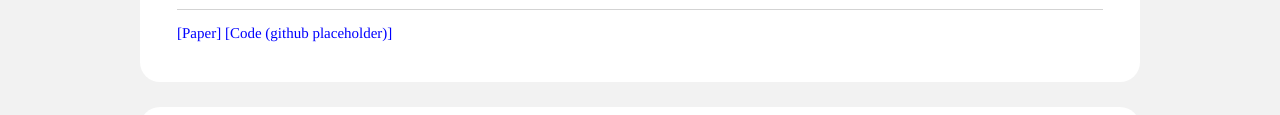
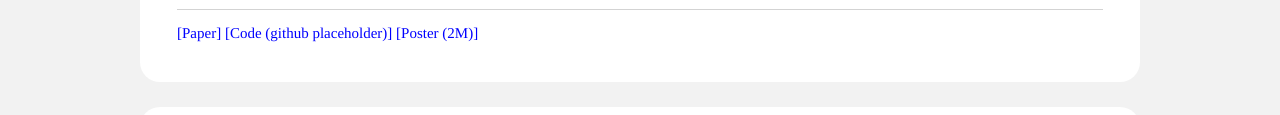
Before and after one commit to gengshan-y/ppr, a plain HTML site: page index.html in a window 1280 px wide. Shown: the part 529-644 px from the top of the page. Drawn offline with nearby package versions, Linux system fonts and the light colour scheme.

Commit message:
update poster

```diff
--- a/index.html
+++ b/index.html
@@ -228,14 +228,9 @@
 	<div id="teaser" style="margin: 12px; text-align: left;border-top: 1px solid lightgray;padding-top: 12px;">
 		<a href="./PPR.pdf"><strong>[Paper]</strong></a>
 		<a href="https://github.com/gengshan-y/ppr"><strong>[Code (github placeholder)]</strong></a>
-		<!--
-			<a href="./banmo-cvpr.pdf">
-			  <strong>[Paper]</strong>
-			</a>
-			<a href="./banmo-poster.pdf">
-			  <strong>[Poster]</strong>
-			</a>
-			-->
+		<a href="./ppr-poster_compressed.pdf">
+			<strong>[Poster (2M)]</strong>
+		</a>
 	</div>
 </div>
 
```
Also changed, not shown: 1 other file.
